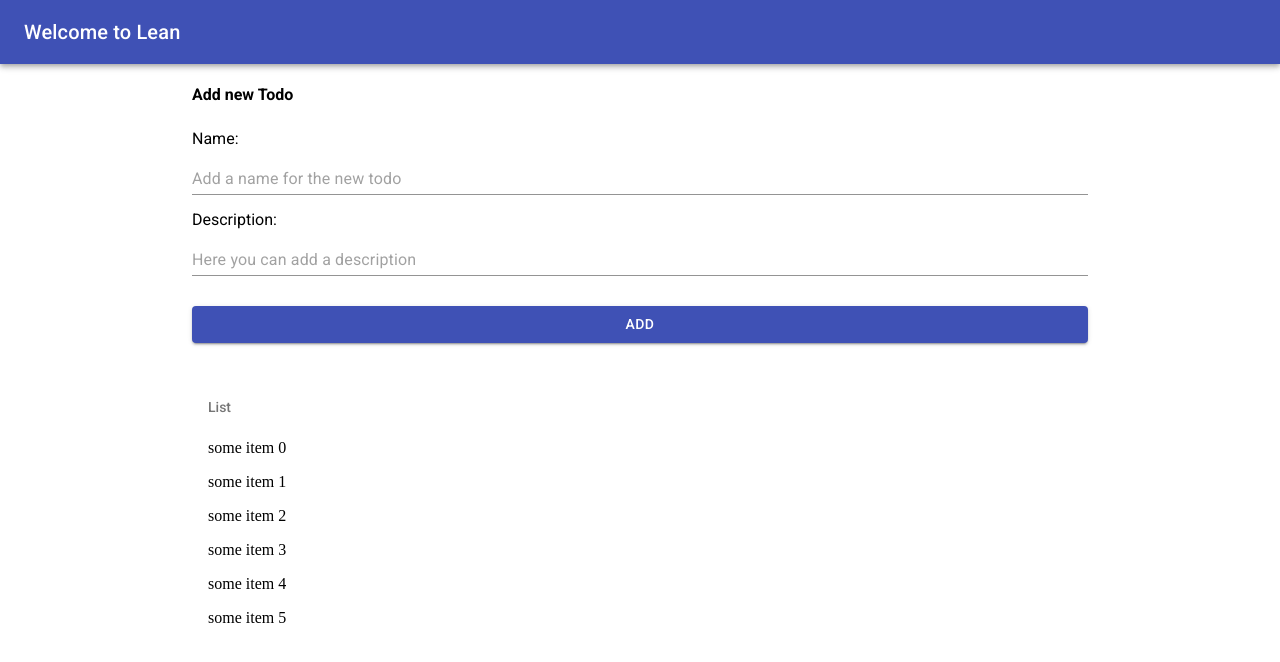
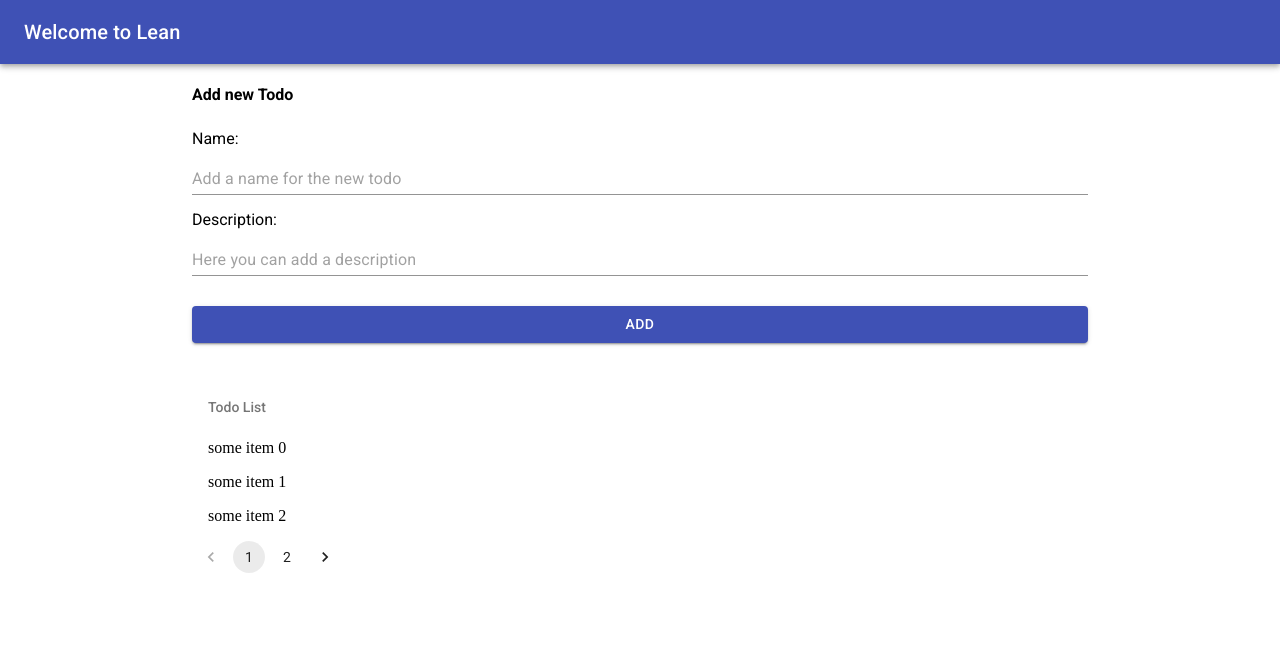
Before and after one commit to schafstelze/coding-challenge-frontend, a React (Create React App) app: page /#/ in a window 1280 px wide. Shown: the top 662 px of the page. Built offline with nearby package versions, Linux system fonts and the light colour scheme; data requests are answered from the project's data file.

Commit message:
Refactor List - Add Pagination

```diff
--- a/src/components/List.tsx
+++ b/src/components/List.tsx
@@ -2,25 +2,50 @@ import { Component } from "react";
 import MuiList from "@material-ui/core/List";
 import ListItem from "./ListItem";
 import ListSubheader from "@material-ui/core/ListSubheader";
+import { Todo } from "../types";
+import { Pagination } from "@mui/material";
 
-class List extends Component<{ items: any[] }> {
+type Props = {
+  items: Todo[];
+};
+class List extends Component<Props, { currentPage: number }> {
+  constructor(props: Props) {
+    super(props);
+    this.state = {
+      currentPage: 1,
+    };
+  }
+
   render() {
     const { items } = this.props;
-    let itemList: JSX.Element[] = []
-    items.forEach(item => {
-      itemList.push(<ListItem id={item.id} name={item.id} />)
-    })
+
+    const totalNumberOfPages = Math.ceil(items.length / 3);
+    const currentItems = items.slice(
+      (this.state.currentPage - 1) * 3,
+      this.state.currentPage * 3
+    );
+
+    let itemList: JSX.Element[] = [];
+    currentItems.forEach(item => {
+      itemList.push(<ListItem key={item.id} {...item} />);
+    });
 
     return (
+      <>
         <MuiList
           subheader={
             <ListSubheader component="div" id="nested-list-subheader">
-            List
+              Todo List
             </ListSubheader>
           }
         >
           {itemList}
         </MuiList>
+        <Pagination
+          count={totalNumberOfPages}
+          onChange={(_e, page) => this.setState({ currentPage: page })}
+        ></Pagination>
+      </>
     );
   }
 }
```
Lines whose indentation alone changed are shown as unchanged.
